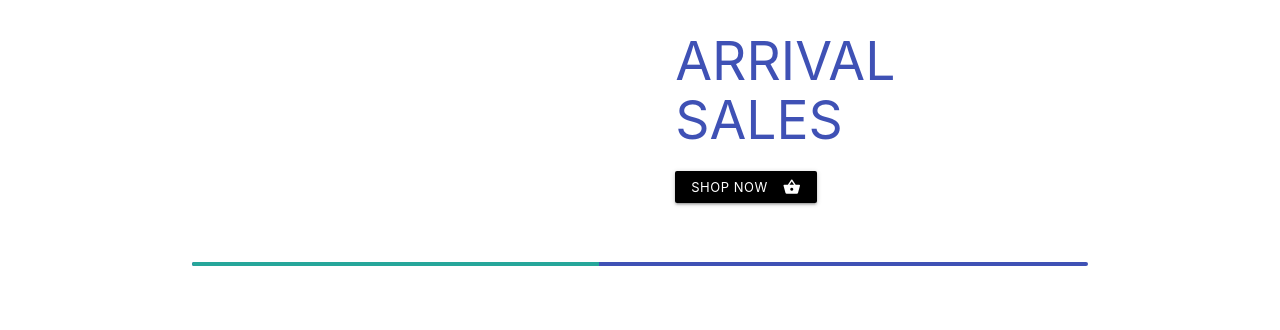
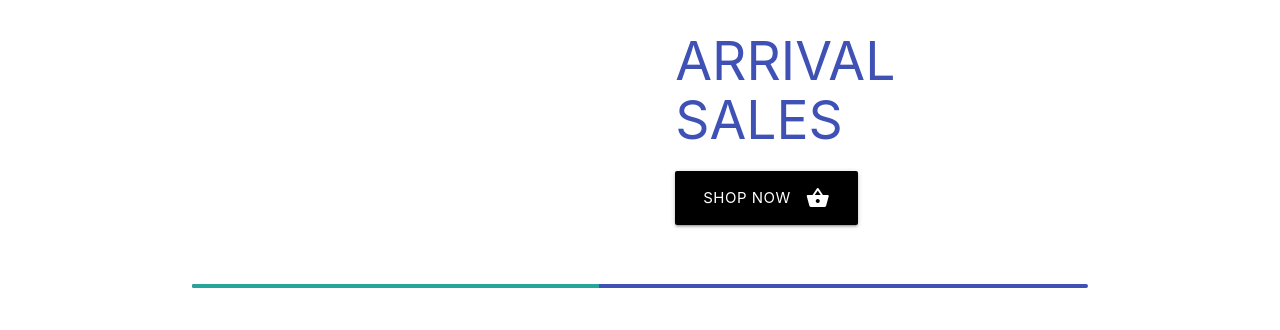
Before and after one commit to allistermugaisi/online-store, a plain HTML site: page index.html in a window 1280 px wide. Shown: the part 414-744 px from the top of the page. Drawn offline with nearby package versions, Linux system fonts and the light colour scheme.

Commit message:
editted index.html

```diff
--- a/index.html
+++ b/index.html
@@ -111,7 +111,7 @@
               <div class="card-content">
                 <p class=" center-align black-text">NEW COLLECTIONS 2020</p>
                 <h2 class="indigo-text">ARRIVAL SALES</h2>
-                <a href="store.html" class="waves-effect waves-light btn-small black center-align"><i class="material-icons right">shopping_basket</i>SHOP NOW</a>
+                <a href="store.html" class="waves-effect waves-light btn-large black "><i class="material-icons right">shopping_basket</i>SHOP NOW</a>
 
               </div>
             </div>
```
